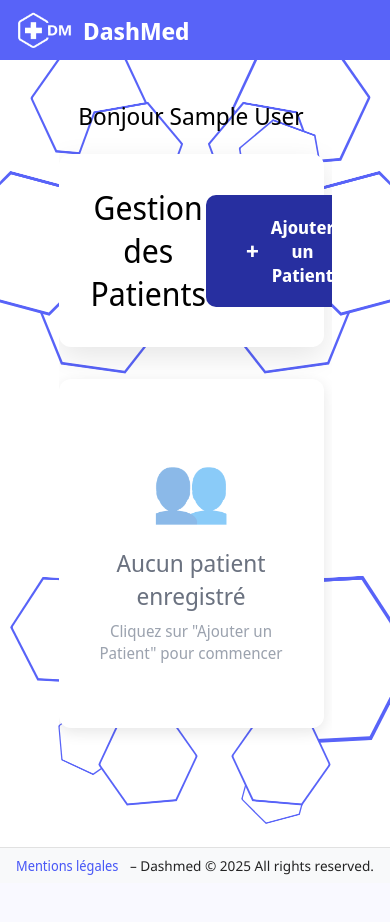
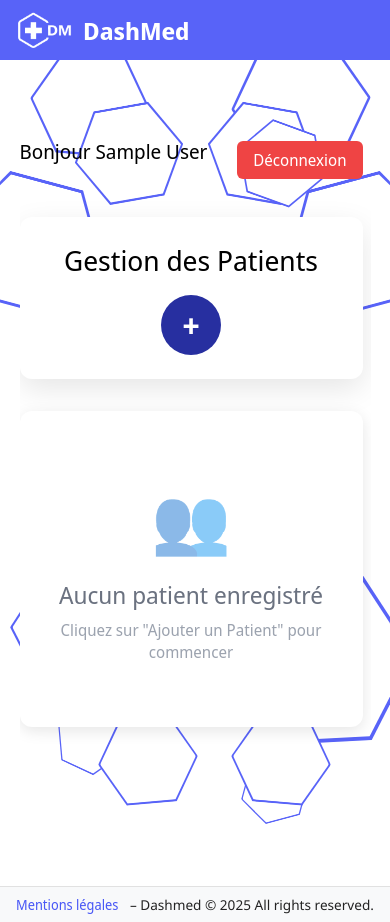
Before and after one commit to feyli/anderna, a PHP site: page /dash in a window 390 px wide. Before the commit the page ends 875 px from the top, so only its background shows below. Run offline with PHP 8.4, Linux system fonts and the light colour scheme; the visitor is signed in with stand-in values (Sample User, id 1); data that the repository does not hold is empty.

Commit message:
logout button in dash.php

```diff
--- a/app/Views/dash.php
+++ b/app/Views/dash.php
@@ -11,14 +11,23 @@
     <?php include __DIR__ . '/../../modules/controllers/views/templates/header.php'; ?>
     <main>
         <div class="dashboard-container">
-        <h2>Bonjour <?= htmlspecialchars($user_name) ?></h2><br>
-        <div class="dash-head">
-            <h1>Gestion des Patients</h1>
-            <button class="btn-add" onclick="openModal()">Ajouter un Patient</button>
+            <div class="header-user-section">
+                <h2>Bonjour <?= htmlspecialchars($user_name) ?></h2>
+                <a href="/logout" class="btn-logout">
+                    Déconnexion
+                </a>
+            </div>
+            <br>
+            <div class="dash-head">
+                <h1>Gestion des Patients</h1>
+                <button class="btn-add" onclick="openModal()">
+                    <span class="btn-add-text">Ajouter un Patient</span>
+                    <span class="btn-add-icon">+</span>
+                </button>
+            </div>
+
+            <div id="patientsContainer" class="patients-grid"></div>
         </div>
-
-        <div id="patientsContainer" class="patients-grid"></div>
-    </div>
 
     <!-- Modal d'ajout de patient -->
     <div id="modalOverlay" class="modal-overlay" onclick="closeModal()"></div>
--- a/public/_assets/includes/styles/styles-dash.css
+++ b/public/_assets/includes/styles/styles-dash.css
@@ -12,6 +12,31 @@
     height: calc(100vh - 6rem);
     overflow-y: auto;
     padding-right: 0.5rem;
+}
+
+/* Section header avec utilisateur et déconnexion */
+.header-user-section {
+    display: flex;
+    justify-content: space-between;
+    align-items: center;
+    margin-bottom: 1rem;
+}
+
+.btn-logout {
+    background-color: #ef4444;
+    color: white;
+    padding: 0.5rem 1rem;
+    border-radius: 0.375rem;
+    text-decoration: none;
+    font-weight: 500;
+    transition: all 0.2s;
+    white-space: nowrap;
+}
+
+.btn-logout:hover {
+    background-color: #dc2626;
+    transform: translateY(-2px);
+    box-shadow: 0 4px 12px rgba(239, 68, 68, 0.3);
 }
 
 .dash-head {
@@ -64,10 +89,13 @@
     box-shadow: 0 8px 20px rgba(102, 126, 234, 0.4);
 }
 
-        .btn-add::before {
-            content: '+';
+.btn-add-icon {
     font-size: 1.5rem;
     font-weight: bold;
+}
+
+.btn-add-text {
+    display: inline;
 }
 
 .modal-overlay {
@@ -347,11 +375,55 @@
     font-weight: 400;
 }
 
+/* Media queries pour mobile */
 @media (max-width: 768px) {
-            .header {
+    .dashboard-container {
+        width: 90%;
+        margin-top: 20%;
+    }
+
+    .header-user-section {
+        flex-direction: column;
+        align-items: flex-start;
+        gap: 1rem;
+    }
+
+    .header-user-section h2 {
+        font-size: 1.25rem;
+    }
+
+    .btn-logout {
+        align-self: flex-end;
+        margin-top: -2.5rem;
+    }
+
+    .dash-head {
         flex-direction: column;
         gap: 1rem;
         text-align: center;
+        padding: 1.5rem;
+    }
+
+    .dash-head h1 {
+        font-size: 1.75rem;
+    }
+
+    /* Afficher seulement le + sur mobile */
+    .btn-add-text {
+        display: none;
+    }
+
+    .btn-add {
+        padding: 1rem;
+        width: 60px;
+        height: 60px;
+        border-radius: 50%;
+        justify-content: center;
+        align-items: center;
+    }
+
+    .btn-add-icon {
+        font-size: 2rem;
     }
 
     .patients-grid {
```
Lines whose indentation alone changed are shown as unchanged.
